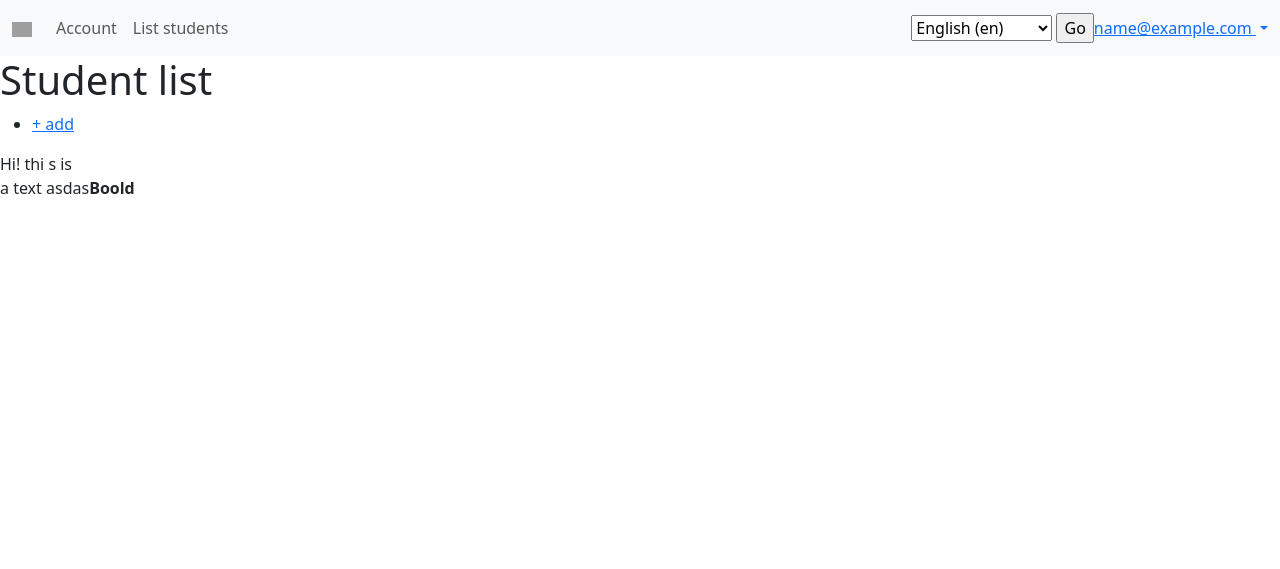
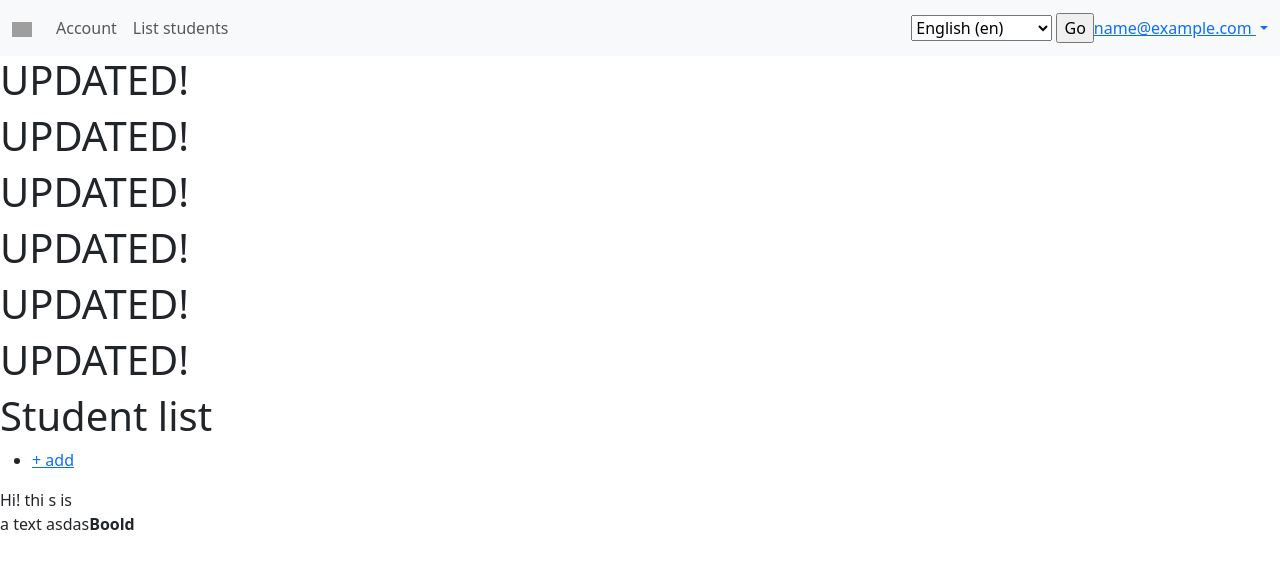
Before and after one commit to AndriiDenysenko22/nov-11, a Django app: a page that uses apps/lms/templates/lms/student_list.html in a window 1280 px wide. Shown: the top 569 px of the page. Run offline with Django 4.2, Linux system fonts and the light colour scheme; the visitor is signed in with stand-in values (Sample User, id 1); data that the repository does not hold is empty; some libraries are stand-ins or nearby versions; grey boxes are pictures that could not be loaded.

Commit message:
changed code

```diff
--- a/apps/lms/templates/lms/student_list.html
+++ b/apps/lms/templates/lms/student_list.html
@@ -2,6 +2,14 @@
 {% load lms %}
 {% load i18n %}
 {% block content %}
+
+    <h1>UPDATED!</h1>
+    <h1>UPDATED!</h1>
+    <h1>UPDATED!</h1>
+    <h1>UPDATED!</h1>
+    <h1>UPDATED!</h1>
+    <h1>UPDATED!</h1>
+
 
 <h1>{% trans "Student list" %}</h1>
 
```
